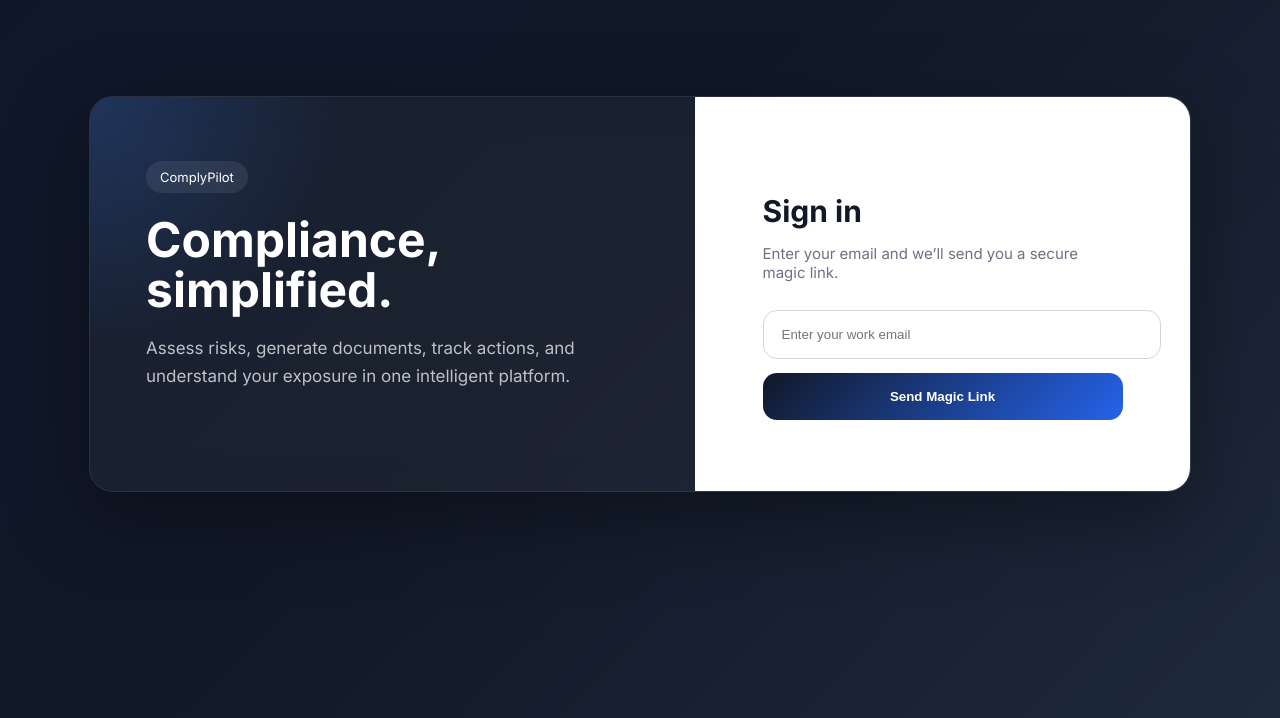
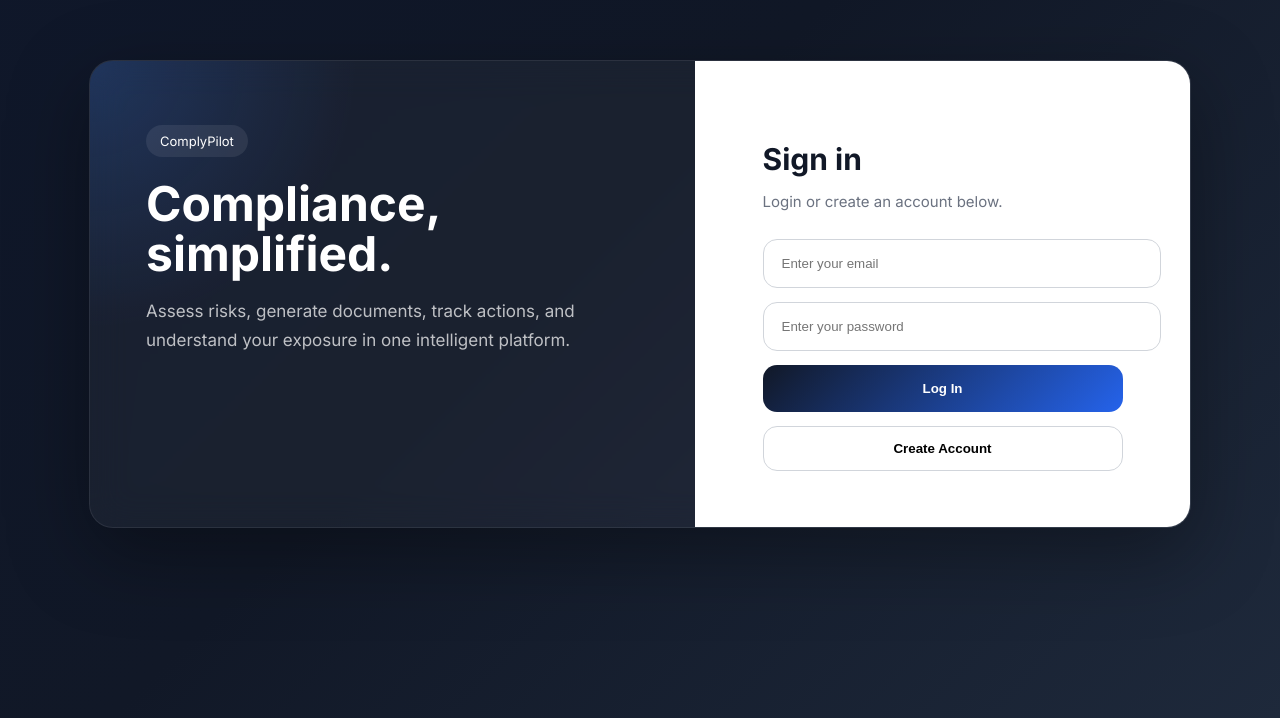
Before and after one commit to abdisamad9009-dot/complypilot-frontend, a Next.js app: page /login in a window 1280 px wide. Shown: the part 130-848 px from the top of the page. Built offline with nearby package versions, Linux system fonts and the light colour scheme; no server answers.

Commit message:
Update page.tsx

```diff
--- a/app/login/page.tsx
+++ b/app/login/page.tsx
@@ -5,6 +5,7 @@ import { supabase } from "../../supabase";
 
 export default function LoginPage() {
   const [email, setEmail] = useState("");
+  const [password, setPassword] = useState(""); // ✅ NEW
   const [checking, setChecking] = useState(true);
   const router = useRouter();
 
@@ -22,13 +23,32 @@ export default function LoginPage() {
     checkUser();
   }, [router]);
 
+  // ✅ LOGIN (email + password)
   const handleLogin = async () => {
-    await supabase.auth.signInWithOtp({
+    const { error } = await supabase.auth.signInWithPassword({
       email,
-      options: {
-        emailRedirectTo: "https://complypilot-frontend.vercel.app/login",
-      },
+      password,
     });
+
+    if (!error) {
+      router.push("/dashboard");
+    } else {
+      alert(error.message);
+    }
+  };
+
+  // ✅ SIGN UP
+  const handleSignup = async () => {
+    const { error } = await supabase.auth.signUp({
+      email,
+      password,
+    });
+
+    if (!error) {
+      alert("Account created. Now log in.");
+    } else {
+      alert(error.message);
+    }
   };
 
   if (checking) return <div>Loading...</div>;
@@ -58,6 +78,7 @@ export default function LoginPage() {
           backdropFilter: "blur(18px)",
         }}
       >
+        {/* LEFT SIDE */}
         <div
           style={{
             padding: "64px 56px",
@@ -106,6 +127,7 @@ export default function LoginPage() {
           </p>
         </div>
 
+        {/* RIGHT SIDE */}
         <div
           style={{
             background: "#ffffff",
@@ -134,13 +156,14 @@ export default function LoginPage() {
                 marginBottom: "28px",
               }}
             >
-              Enter your email and we’ll send you a secure magic link.
+              Login or create an account below.
             </p>
 
             <div style={{ display: "grid", gap: "14px" }}>
+              {/* EMAIL */}
               <input
                 type="email"
-                placeholder="Enter your work email"
+                placeholder="Enter your email"
                 value={email}
                 onChange={(e) => setEmail(e.target.value)}
                 style={{
@@ -151,6 +174,21 @@ export default function LoginPage() {
                 }}
               />
 
+              {/* PASSWORD */}
+              <input
+                type="password"
+                placeholder="Enter your password"
+                value={password}
+                onChange={(e) => setPassword(e.target.value)}
+                style={{
+                  width: "100%",
+                  padding: "16px 18px",
+                  borderRadius: "14px",
+                  border: "1px solid #d1d5db",
+                }}
+              />
+
+              {/* LOGIN */}
               <button
                 onClick={handleLogin}
                 style={{
@@ -165,7 +203,23 @@ export default function LoginPage() {
                   cursor: "pointer",
                 }}
               >
-                Send Magic Link
+                Log In
+              </button>
+
+              {/* SIGN UP */}
+              <button
+                onClick={handleSignup}
+                style={{
+                  width: "100%",
+                  padding: "14px",
+                  borderRadius: "14px",
+                  border: "1px solid #d1d5db",
+                  background: "#fff",
+                  fontWeight: 600,
+                  cursor: "pointer",
+                }}
+              >
+                Create Account
               </button>
             </div>
           </div>
```
